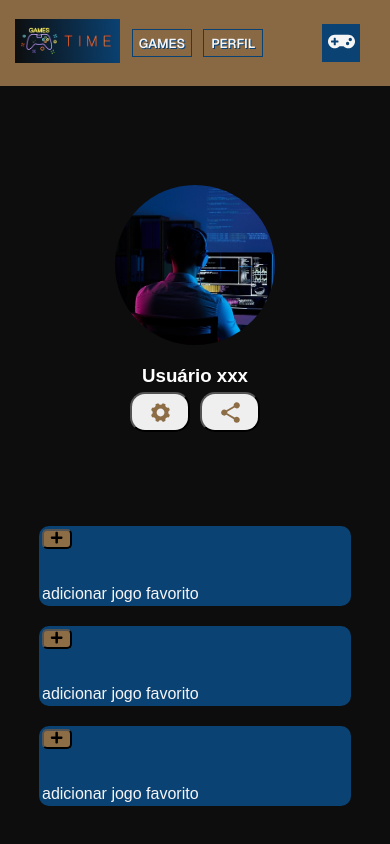
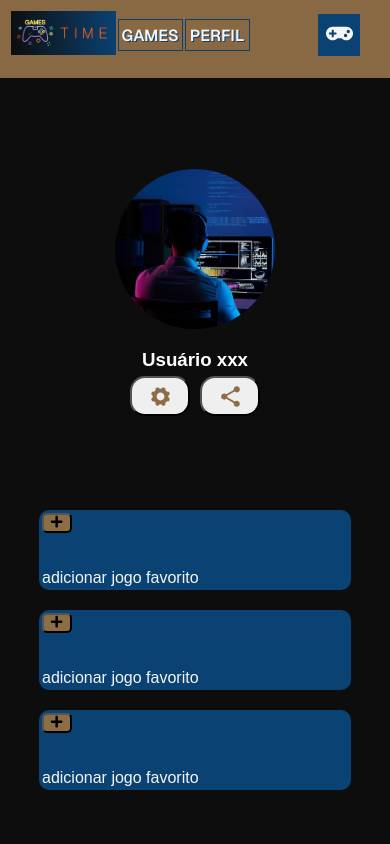
Before and after one commit to lubamathias/portfolio-dailygames, a Next.js app: page /profile in a window 390 px wide. Shown: the top 844 px of the page. Built offline with nearby package versions, Linux system fonts and the light colour scheme.

Commit message:
alterações para melhora de responsividade

```diff
--- a/src/components/header/page.module.css
+++ b/src/components/header/page.module.css
@@ -31,7 +31,7 @@
 }
 
 .nav {
-    width: 40%;
+    width: 365px;
     display: flex;
     align-items: center;
     justify-content: space-around;
@@ -96,28 +96,32 @@
 
 
 @media (max-width: 800px) {
+    .header{
+        height: 70px;
+    }
     .container {
         width: 95%;
     }
 
     .nav {
-        width: 70%;
+        width: 65%;
     }
     .link {
-        width: 60px;
-        height: 28px;
-        font-size: small;
+        width: 65px;
+        height: 32px;
+        font-size: medium;
     }
     .logoGames {
         width: 105px;
         height: auto;
     }
     .iconContainer {
-        width: 38px;
-        height: 38px;
+        width: 42px;
+        height: 42px;
     }
     .icon {
         width: 27px;
         height: auto;
     }
+
 }
```
Also changed, not shown: src/app/[title]/page.module.css (+7 -0 lines).
